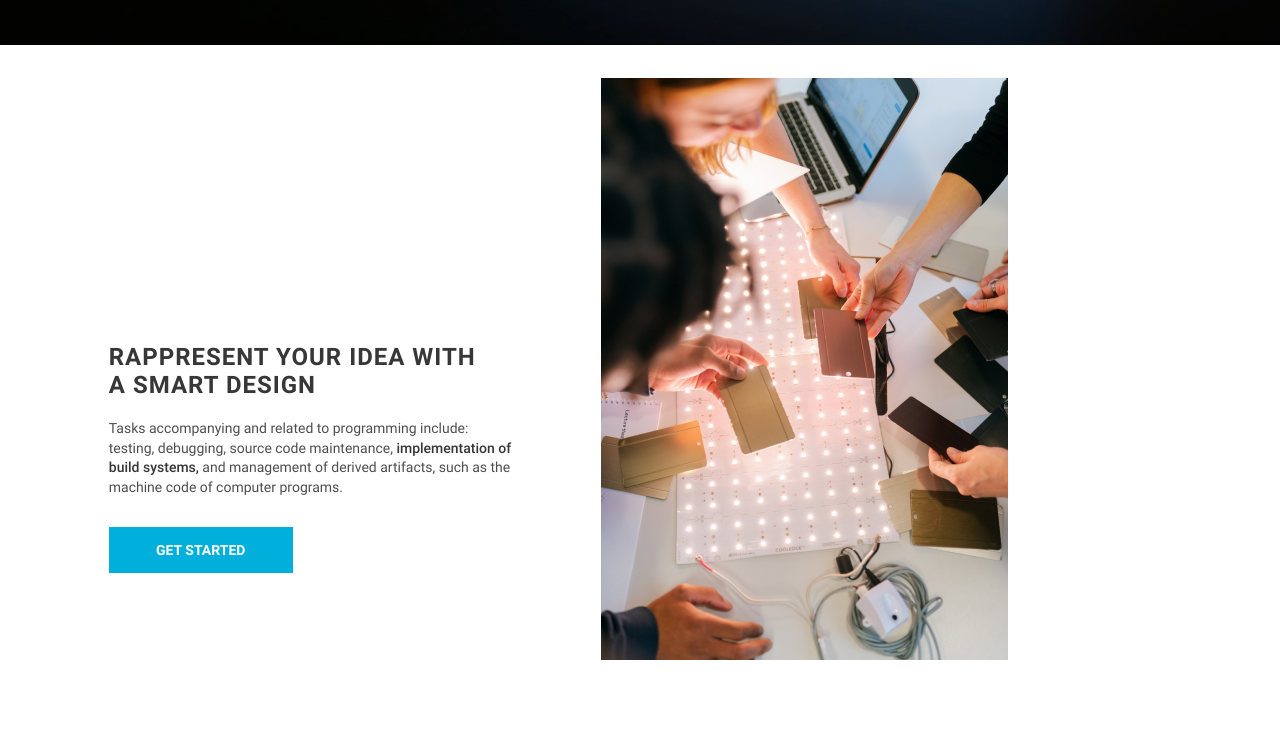
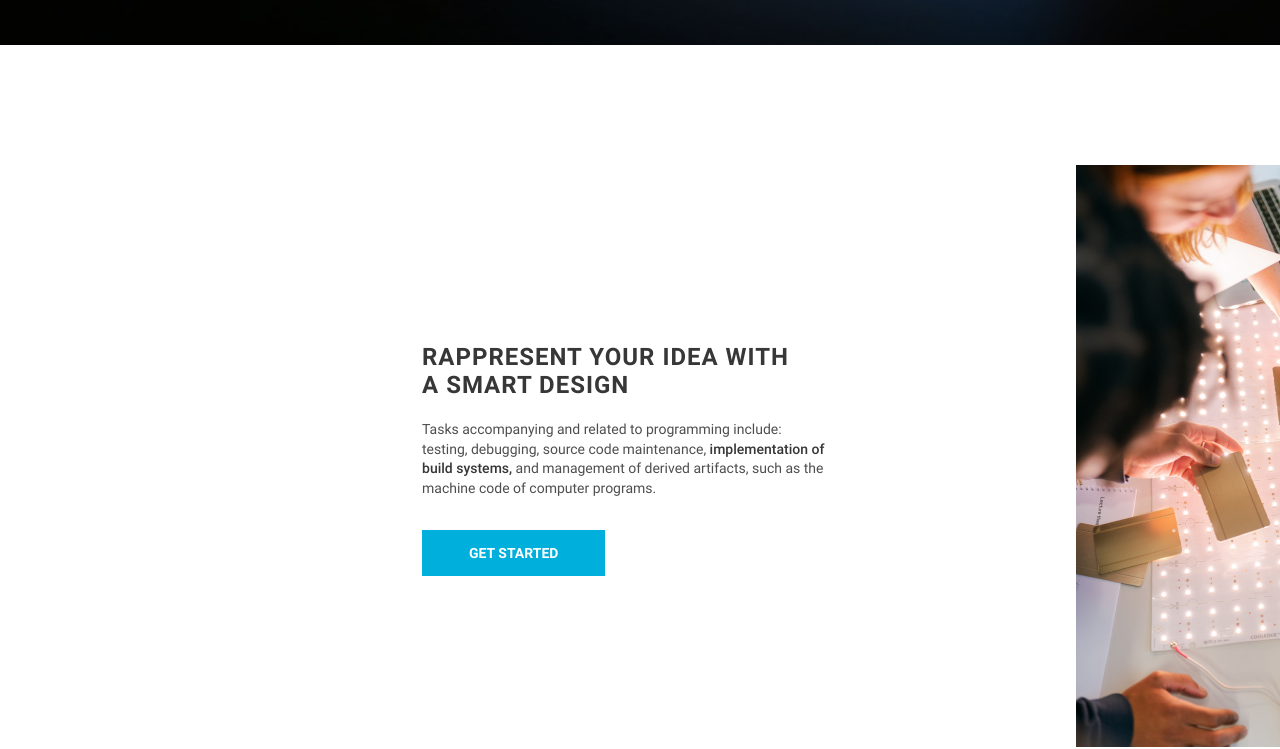
Before and after one commit to Signtone/webdev, a plain HTML site: page index.html in a window 1280 px wide. Shown: the part 699-1448 px from the top of the page. Drawn offline with Linux system fonts and the light colour scheme.

Commit message:
refactor: a little section refactoring

```diff
--- a/index.html
+++ b/index.html
@@ -64,7 +64,6 @@
         </div>
       </section>
       <section class="rappresent">
-        <div class="rappresent-block">
         <div class="rappresent-text-block">
           <h3 class="rappresent-heading">
             Rappresent your idea with<br />
@@ -80,7 +79,9 @@
           </p>
           <a class="btn-main btn-rappresent" href="#">Get Started</a>
         </div>
+        <div class="rappresent-image-container">
           <img class="rappresent-image" src="assets/image/rappresent-photo.jpg" alt="rappresent-photo" />
+        </div>
       </div>
     </section>
       <section class="community">
--- a/style.css
+++ b/style.css
@@ -176,21 +176,16 @@ a {
 }
 
 .rappresent {
-  width: 100%;
+  width: 1600px;
   height: 842px;
-}
-
-.rappresent-block {
   display: flex;
-  align-items: center;
-  justify-content: space-around;
 }
 
 .rappresent-text-block {
-  display: flex;
-  flex-direction: column;
-  margin-top: 298px;
-  margin-left: -660px;
+  height: 842px;
+  width: 405px;
+  margin-left: 422px;
+  padding-top: 298px;
 }
 
 .rappresent-heading {
@@ -211,8 +206,15 @@ a {
   font-size: 14px;
   line-height: 19.6px;
   color: #4e4e4e;
-  margin-top: 20px;
-  margin-bottom: 20px;
+  margin-top: 21px;
+  margin-bottom: 46px;
+}
+
+.rappresent-image-container {
+  height: 842px;
+  width: 407px;
+  margin-left: 249px;
+  padding-top: 120px;
 }
 
 .logic-selection {
@@ -222,26 +224,6 @@ a {
   font-size: 14px;
   line-height: 19.6px;
   color: #373737;
-}
-
-.btn-rappresent {
-  position: absolute;
-  margin-top: 184px;
-}
-
-.btn-rappresent:hover {
-  background: #009cc2;
-  transition: 0.2s ease-out;
-}
-
-.btn-rappresent:active {
-  background: #106d85;
-}
-
-.rappresent-image {
-  position: absolute;
-  margin-top: 175px;
-  margin-left: 328px;
 }
 
 .community {
@@ -685,7 +667,7 @@ textarea {
 
 .copyright-container {
   height: 185px;
-  width: 170px;
+  width: 172px;
   margin-left: 448px;
   padding-top: 74px;
 }
```
Lines whose indentation alone changed are shown as unchanged.
